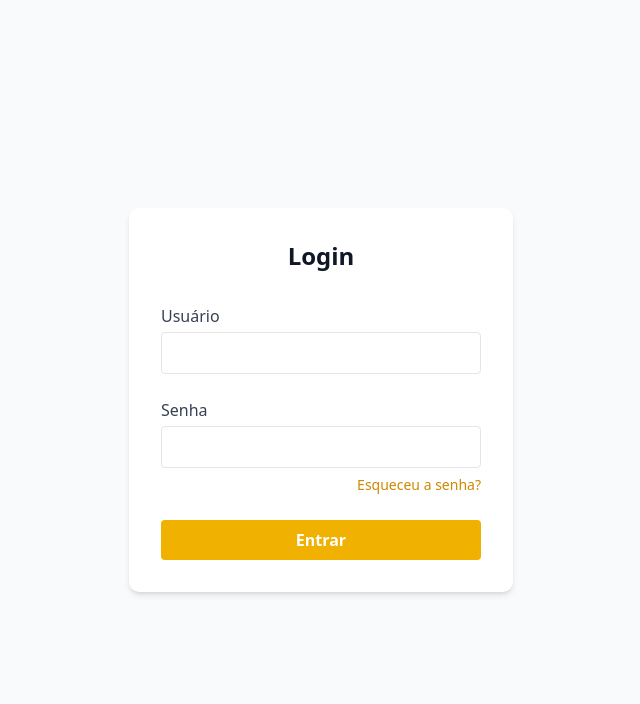
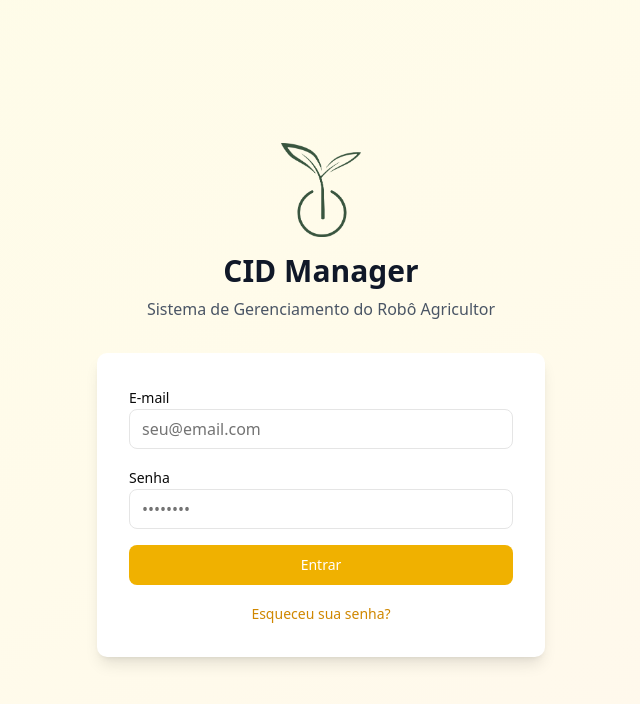
Before and after one commit to arturj9/cid-front, a Next.js app: page / in a window 1280 px wide. Shown: the top 704 px of the page, without its empty margins (319-959 px from the left). Built offline with nearby package versions, Linux system fonts and the light colour scheme.

Commit message:
feat: update login page layout and validation

```diff
--- a/src/app/page.tsx
+++ b/src/app/page.tsx
@@ -2,6 +2,8 @@
 import * as React from "react";
 import { useState } from "react";
 import { useRouter } from "next/navigation";
+import Image from "next/image";
+
 
 export default function Login() {
   const [usuario, setUsuario] = useState("");
@@ -11,64 +13,79 @@ export default function Login() {
 
   function handleSubmit(e: React.FormEvent) {
     e.preventDefault();
-    // Exemplo de validação simples
-    if (usuario === "admin" && senha === "1234") {
+    if (usuario === "admin@gmail.com" && senha === "1234") {
       setErro("");
-      router.push("/home"); // Redireciona para a página home
+      router.push("/home");
     } else {
       setErro("Usuário ou senha inválidos.");
     }
   }
 
   return (
-    <div className="min-h-screen flex items-center justify-center bg-gray-50">
-      <form
-        onSubmit={handleSubmit}
-        className="bg-white shadow-md rounded-lg p-8 w-full max-w-sm flex flex-col gap-6"
-      >
-        <h1 className="text-2xl font-bold text-center text-gray-900 mb-2">Login</h1>
+    <div className="min-h-screen bg-gradient-to-br from-yellow-50 via-amber-50 to-orange-50 flex items-center justify-center py-12 px-4 sm:px-6 lg:px-8">
+      <div className="max-w-md w-full space-y-8">
+        <div className="flex flex-col items-center">
+          <Image
+            src="/logo/logo_CID.png"
+            alt="Logo CID"
+            width={80}
+            height={80}
+            className="mb-4"
+            priority
+          />
+          <h2 className="text-3xl font-bold text-gray-900">CID Manager</h2>
+          <p className="mt-2 text-gray-600">Sistema de Gerenciamento do Robô Agricultor</p>
+        </div>
+        <div className="bg-white shadow-lg rounded-lg p-8">
+          <form className="space-y-4" onSubmit={handleSubmit}>
             <div>
-          <label className="block text-gray-700 mb-1" htmlFor="usuario">
-            Usuário
+              <label className="text-sm font-medium leading-none" htmlFor="login-email">
+                E-mail
               </label>
               <input
-            id="usuario"
-            type="text"
-            className="w-full px-3 py-2 border rounded focus:outline-none focus:ring-2 focus:ring-yellow-500"
+                type="email"
+                className="flex h-10 w-full rounded-md border border-input bg-background px-3 py-2 text-base ring-offset-background placeholder:text-muted-foreground focus-visible:outline-none focus-visible:ring-2 focus-visible:ring-yellow-500 focus-visible:ring-offset-2"
+                id="login-email"
+                placeholder="seu@email.com"
+                required
                 value={usuario}
                 onChange={e => setUsuario(e.target.value)}
-            required
               />
             </div>
             <div>
-          <label className="block text-gray-700 mb-1" htmlFor="senha">
+              <label className="text-sm font-medium leading-none" htmlFor="login-password">
                 Senha
               </label>
               <input
-            id="senha"
                 type="password"
-            className="w-full px-3 py-2 border rounded focus:outline-none focus:ring-2 focus:ring-yellow-500"
+                className="flex h-10 w-full rounded-md border border-input bg-background px-3 py-2 text-base ring-offset-background placeholder:text-muted-foreground focus-visible:outline-none focus-visible:ring-2 focus-visible:ring-yellow-500 focus-visible:ring-offset-2"
+                id="login-password"
+                placeholder="••••••••"
+                required
                 value={senha}
                 onChange={e => setSenha(e.target.value)}
-            required
               />
-          <div className="text-right mt-1">
-            <a
-              href="/recuperar-senha"
-              className="text-sm text-yellow-600 hover:underline"
-            >
-              Esqueceu a senha?
-            </a>
             </div>
-        </div>
-        {erro && <div className="text-red-600 text-sm text-center">{erro}</div>}
+            {erro && (
+              <div className="text-red-600 text-sm text-center">{erro}</div>
+            )}
             <button
+              className="inline-flex items-center justify-center gap-2 whitespace-nowrap rounded-md text-sm font-medium ring-offset-background transition-colors focus-visible:outline-none focus-visible:ring-2 focus-visible:ring-yellow-500 focus-visible:ring-offset-2 disabled:pointer-events-none disabled:opacity-50 h-10 px-4 py-2 w-full bg-yellow-500 hover:bg-yellow-600 text-white"
               type="submit"
-          className="w-full bg-yellow-500 hover:bg-yellow-600 text-white font-bold py-2 rounded transition-colors"
             >
               Entrar
             </button>
+            <div className="text-center">
+              <a
+                href="/recuperar-senha"
+                className="text-sm text-yellow-600 hover:text-yellow-500"
+              >
+                Esqueceu sua senha?
+              </a>
+            </div>
           </form>
+        </div>
+      </div>
     </div>
   );
 }
```
Lines whose indentation alone changed are shown as unchanged.
